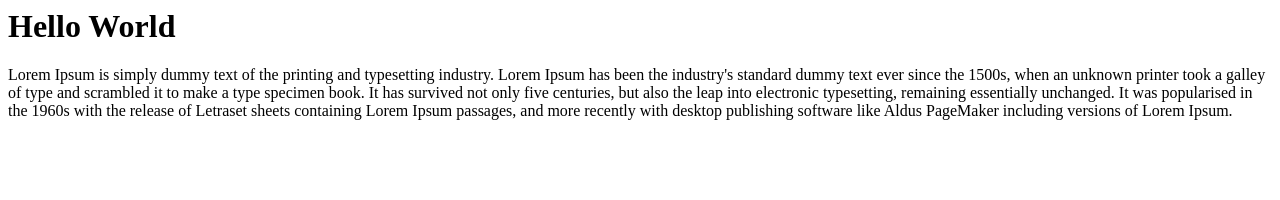
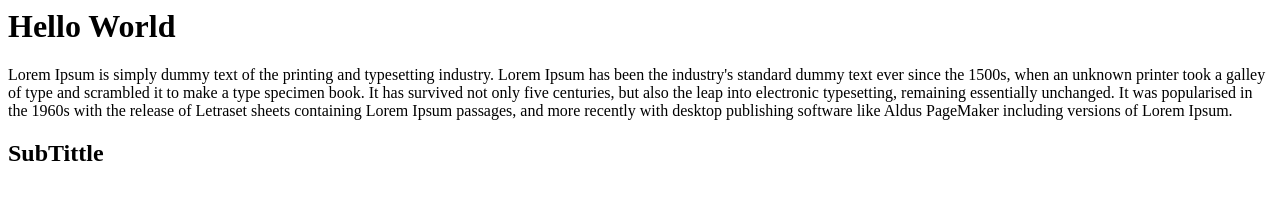
Before and after one commit to pamadei/super, a plain HTML site: page index.html in a window 1280 px wide. Drawn offline with Linux system fonts and the light colour scheme.

Commit message:
added a subtitle

```diff
--- a/index.html
+++ b/index.html
@@ -1,3 +1,5 @@
 <h1>Hello World</h1>
 <p>Lorem Ipsum is simply dummy text of the printing and typesetting industry. Lorem Ipsum has been the industry's standard dummy text ever since the 1500s, when an unknown printer took a galley of type and scrambled it to make a type specimen book. It has survived not only five centuries, but also the leap into electronic typesetting, remaining essentially unchanged. It was popularised in the 1960s with the release of Letraset sheets containing Lorem Ipsum passages, and more recently with desktop publishing software like Aldus PageMaker including versions of Lorem Ipsum.
 </p>
+
+<h2>SubTittle</h2>
```
